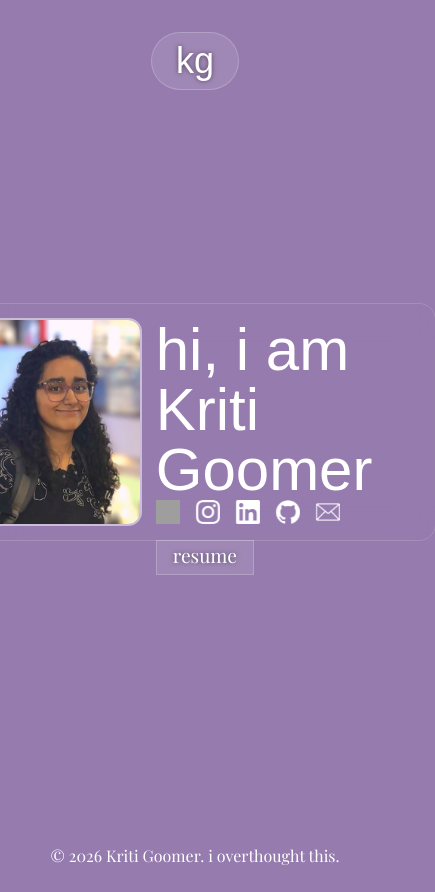
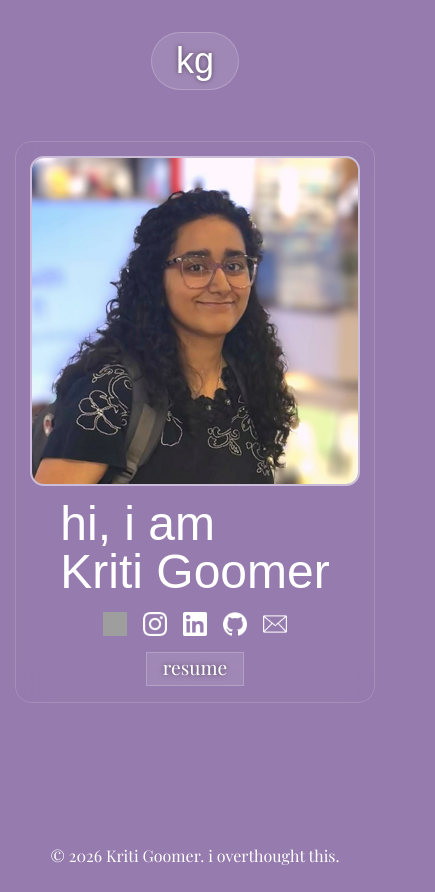
Before and after one commit to kritigoomer/kritigoomer, a Next.js app: page / in a window 390 px wide. Shown: the whole page, 435 px wide, since content can reach past the window. Built offline with nearby package versions, Linux system fonts and the light colour scheme; grey boxes are pictures that could not be loaded; a web font is replaced by a local one.

Commit message:
add mobile support

```diff
--- a/components/HeroCard.jsx
+++ b/components/HeroCard.jsx
@@ -1,45 +1,75 @@
 export default function HeroCard() {
   const socialLinks = [
-        {name: "spotify", src: "/spotify.png", link: "https://open.spotify.com/user/1nu4f4lvpd9n5t6o3l4qwhg2x?si=b5f61a5997f341cb"},
-        {name: "instagram", src: "/instagram.webp", link: "https://www.instagram.com/kritigoomer/"},
-        {name: "linkedin", src: "/linkedin.webp", link: "https://www.linkedin.com/in/kritigoomer/"},
-        {name: "github", src: "/github.webp", link: "https://github.com/kritigoomer"},
-        {name: "email", src: "/email.webp",
-            link: "mailto:kritigoomer@gmail.com?subject=Hey Kriti!&body=Hi,\nI saw your portfolio and wanted to get in contact."},
-    ]
-    const resume = {link: "/resume.pdf"}
-    return(
+    {
+      name: "spotify",
+      src: "/spotify.png",
+      link: "https://open.spotify.com/user/1nu4f4lvpd9n5t6o3l4qwhg2x?si=b5f61a5997f341cb",
+    },
+    {
+      name: "instagram",
+      src: "/instagram.webp",
+      link: "https://www.instagram.com/kritigoomer/",
+    },
+    {
+      name: "linkedin",
+      src: "/linkedin.webp",
+      link: "https://www.linkedin.com/in/kritigoomer/",
+    },
+    {
+      name: "github",
+      src: "/github.webp",
+      link: "https://github.com/kritigoomer",
+    },
+    {
+      name: "email",
+      src: "/email.webp",
+      link: "mailto:kritigoomer@gmail.com?subject=Hey Kriti!&body=Hi,\nI saw your portfolio and wanted to get in contact.",
+    },
+  ];
+  const resume = { link: "/resume.pdf" };
+  return (
     <div className="flex items-center justify-center h-screen">
-           <div className="flex gap-4 justify-center h-59 p-4 items-center rounded-2xl outline-1 outline-white/15 backdrop-blur-lg
+      <div
+        className="flex flex-col md:flex-row justify-center items-center p-4 gap-4 h-hug md:h-59 mx-4 rounded-2xl
+                outline-1 outline-white/15 backdrop-blur-lg
                 transition-transform dark:hover:shadow-2xl dark:hover:shadow-black/50
                 hover:bg-white/5 hover:scale-[1.025] hover:shadow-2xl hover:shadow-black/20
-                hover:backdrop-blur-2xl hover: hover:outline-1 hover:outline-white/20">
-                <div className="flex w-54 h-full rounded-xl outline-2 dark:outline-violet-300/50 outline-white/50">
-                    <img className="w-full h-full object-cover rounded-xl"
-                        src="/KritiGoomer_Headshot.jpg" alt="Kriti Goomer"/>
+                hover:backdrop-blur-2xl hover: hover:outline-1 hover:outline-white/20"
+      >
+        <div className="flex aspect-square h-full rounded-xl outline-2 dark:outline-violet-300/50 outline-white/50">
+          <img
+            className="h-full object-cover rounded-xl"
+            src="/KritiGoomer_Headshot.jpg"
+            alt="Kriti Goomer"
+          />
         </div>
         <div className="flex flex-col h-full justify-between">
           <div className="flex flex-col justify-center">
-                        <h1 className="font-heading text-6xl">hi, i am</h1>
-                        <h1 className="font-heading text-6xl">Kriti Goomer</h1>
+            <h1 className="font-heading text-5xl md:text-6xl">hi, i am</h1>
+            <h1 className="font-heading text-5xl md:text-6xl">Kriti Goomer</h1>
           </div>
-                    <div className="flex flex-col gap-4">
+          <div className="flex flex-col gap-4 pt-4 items-center md:items-start">
             <div className="flex gap-4">
+              {" "}
+              {/*social links incl. resume*/}
               {socialLinks.map((link) => (
                 <a
                   key={link.name}
                   href={link.link}
                   className="flex relative transition-transform hover:scale-[1.15] items-center"
                 >
-                                    <img src={link.src}
+                  <img
+                    src={link.src}
                     alt={link.name}
-                                        className="w-6 h-6 hover:shadow-black/30 dark:hover:shadow-black/50 hover:shadow-xl backdrop-blur-xl "
+                    className="w-6 aspect-square hover:shadow-black/30 dark:hover:shadow-black/50 hover:shadow-xl hover:backdrop-blur-xl "
                   />
                 </a>
               ))}
             </div>
             <button className="hover:scale-[1.1] transition-transform">
-                            <a className="transition-colors" href={resume.link}>resume</a>
+              <a className="transition-colors" href={resume.link}>
+                resume
+              </a>
             </button>
           </div>
         </div>
```
Lines whose indentation alone changed are shown as unchanged.
